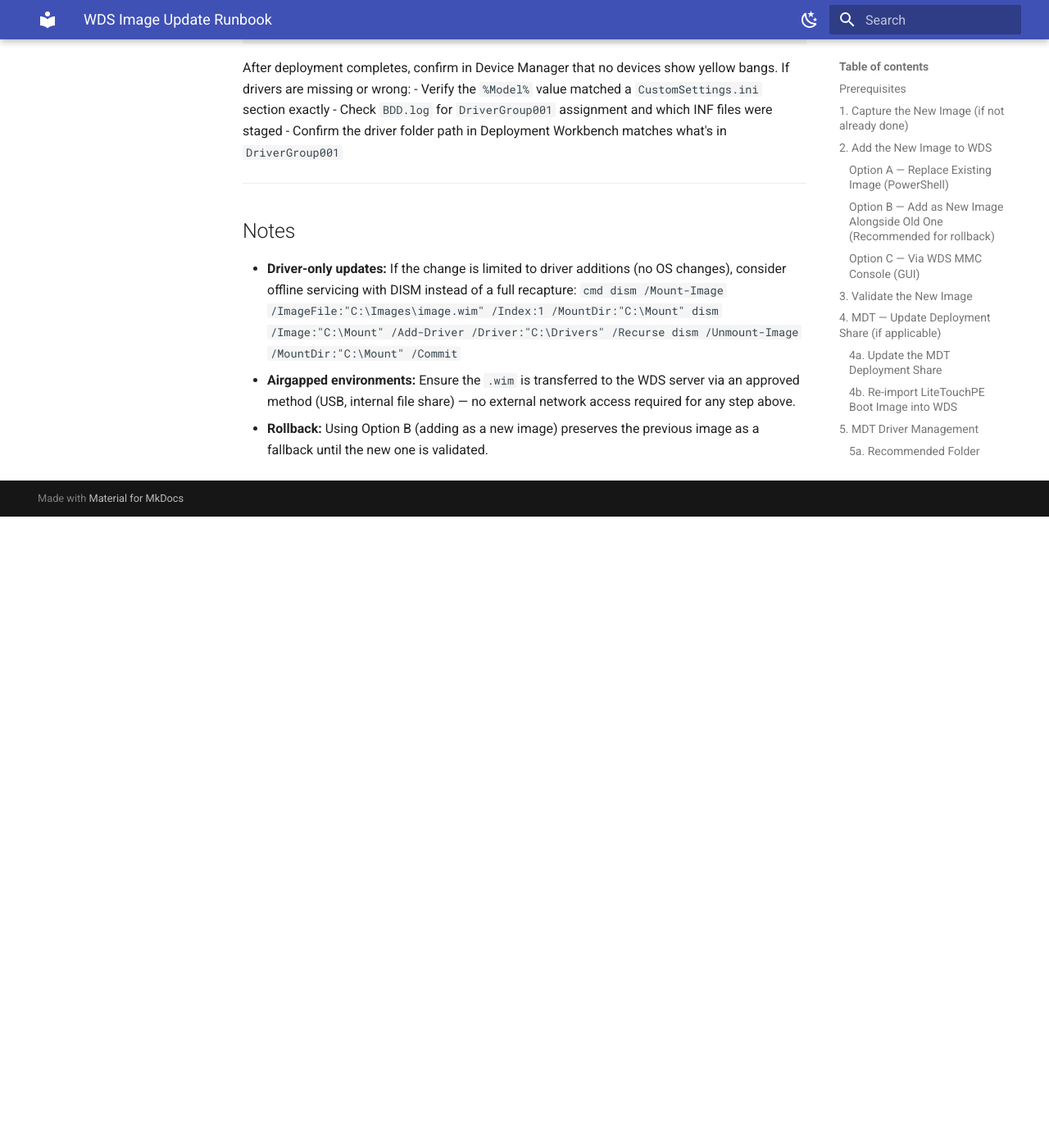
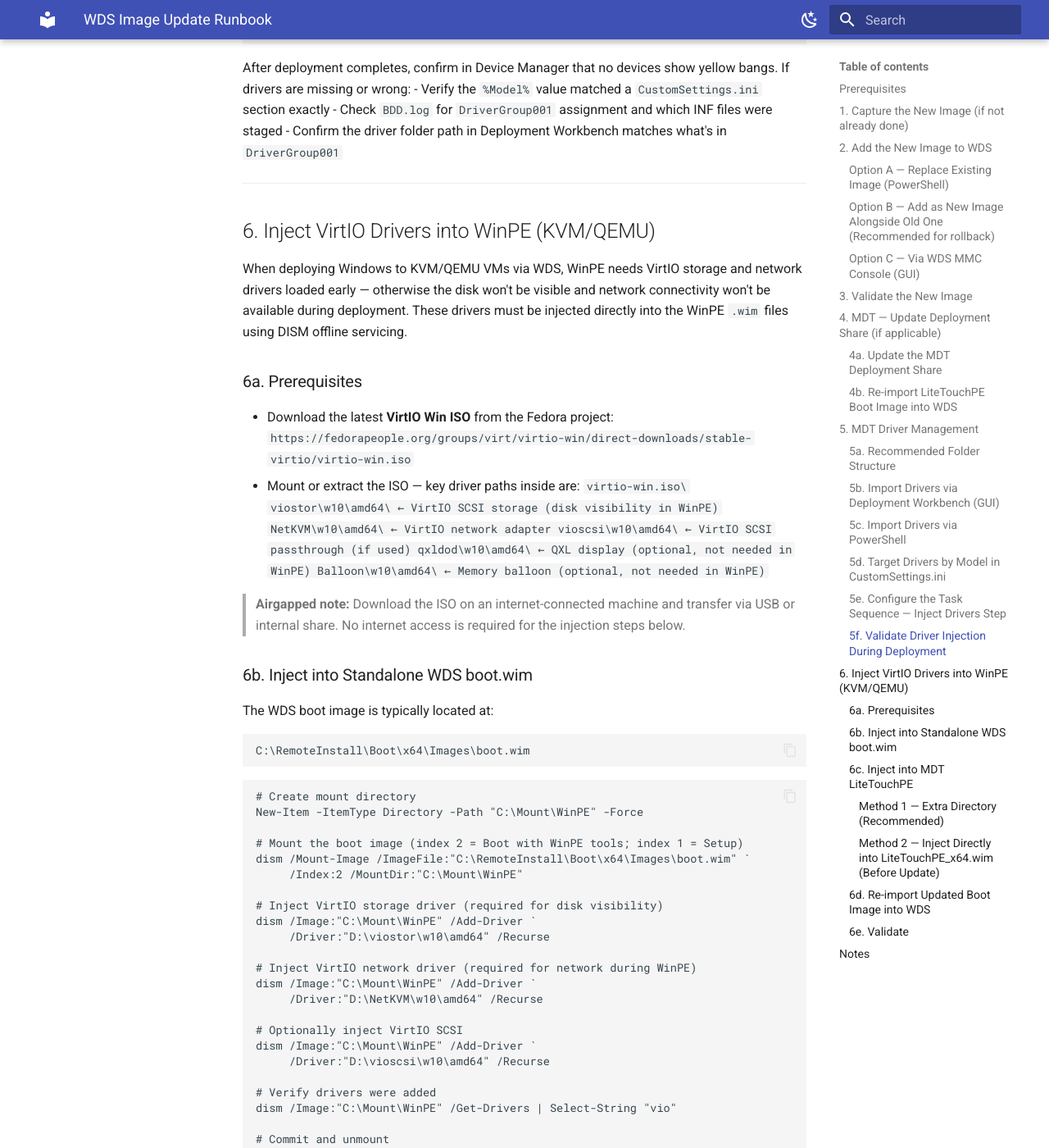
Before and after one commit to uceleke/FTL-HowTos, an MkDocs documentation site: the page built from docs/Windows/WDS/wds-update.md, in a window 1280 px wide and 1400 px high, scrolled down 4571 px. Shown: the whole window at 82% size. Built offline with MkDocs 1.6.1 and Material for MkDocs 9.7.7, drawn with Linux system fonts in a browser that asks for light colours; before the commit the page ends 5201 px from its top, so only the background shows below that; some of the changed text lies outside the part shown.

Commit message:
Update wds-update.md

````diff
--- a/docs/Windows/WDS/wds-update.md
+++ b/docs/Windows/WDS/wds-update.md
@@ -195,6 +195,159 @@ After deployment completes, confirm in Device Manager that no devices show yello
 
 ---
 
+## 6. Inject VirtIO Drivers into WinPE (KVM/QEMU)
+
+When deploying Windows to KVM/QEMU VMs via WDS, WinPE needs VirtIO storage and network drivers loaded early — otherwise the disk won't be visible and network connectivity won't be available during deployment. These drivers must be injected directly into the WinPE `.wim` files using DISM offline servicing.
+
+### 6a. Prerequisites
+
+- Download the latest **VirtIO Win ISO** from the Fedora project:
+  `https://fedorapeople.org/groups/virt/virtio-win/direct-downloads/stable-virtio/virtio-win.iso`
+- Mount or extract the ISO — key driver paths inside are:
+  ```
+  virtio-win.iso\
+    viostor\w10\amd64\     ← VirtIO SCSI storage (disk visibility in WinPE)
+    NetKVM\w10\amd64\      ← VirtIO network adapter
+    vioscsi\w10\amd64\     ← VirtIO SCSI passthrough (if used)
+    qxldod\w10\amd64\      ← QXL display (optional, not needed in WinPE)
+    Balloon\w10\amd64\     ← Memory balloon (optional, not needed in WinPE)
+  ```
+
+> **Airgapped note:** Download the ISO on an internet-connected machine and transfer via USB or internal share. No internet access is required for the injection steps below.
+
+### 6b. Inject into Standalone WDS boot.wim
+
+The WDS boot image is typically located at:
+```
+C:\RemoteInstall\Boot\x64\Images\boot.wim
+```
+
+```powershell
+# Create mount directory
+New-Item -ItemType Directory -Path "C:\Mount\WinPE" -Force
+
+# Mount the boot image (index 2 = Boot with WinPE tools; index 1 = Setup)
+dism /Mount-Image /ImageFile:"C:\RemoteInstall\Boot\x64\Images\boot.wim" `
+     /Index:2 /MountDir:"C:\Mount\WinPE"
+
+# Inject VirtIO storage driver (required for disk visibility)
+dism /Image:"C:\Mount\WinPE" /Add-Driver `
+     /Driver:"D:\viostor\w10\amd64" /Recurse
+
+# Inject VirtIO network driver (required for network during WinPE)
+dism /Image:"C:\Mount\WinPE" /Add-Driver `
+     /Driver:"D:\NetKVM\w10\amd64" /Recurse
+
+# Optionally inject VirtIO SCSI
+dism /Image:"C:\Mount\WinPE" /Add-Driver `
+     /Driver:"D:\vioscsi\w10\amd64" /Recurse
+
+# Verify drivers were added
+dism /Image:"C:\Mount\WinPE" /Get-Drivers | Select-String "vio"
+
+# Commit and unmount
+dism /Unmount-Image /MountDir:"C:\Mount\WinPE" /Commit
+```
+
+> **Index note:** WDS `boot.wim` typically has two indices. Index 1 is the minimal WinPE used during setup; Index 2 is the full boot environment. Inject into both if unsure:
+> ```powershell
+> dism /Get-ImageInfo /ImageFile:"C:\RemoteInstall\Boot\x64\Images\boot.wim"
+> ```
+
+### 6c. Inject into MDT LiteTouchPE
+
+MDT regenerates `LiteTouchPE_x64.wim` every time you run **Update Deployment Share** — so drivers injected directly into the `.wim` will be overwritten. Instead, add VirtIO drivers to MDT's **Extra Files** or **Selection Profiles** so they are baked in automatically on each regeneration.
+
+#### Method 1 — Extra Directory (Recommended)
+
+Copy VirtIO drivers into the deployment share's `ExtraFiles` folder structure so MDT includes them in every WinPE build:
+
+```powershell
+# Create driver staging path under ExtraFiles
+$extraPath = "\\<MDTShare>\DeploymentShare$\ExtraFiles\Windows\System32\drivers"
+New-Item -ItemType Directory -Path $extraPath -Force
+
+# Copy VirtIO driver files (.sys and .inf) into ExtraFiles
+Copy-Item "D:\viostor\w10\amd64\*" -Destination $extraPath
+Copy-Item "D:\NetKVM\w10\amd64\*" -Destination $extraPath
+```
+
+Then update the deployment share to regenerate LiteTouchPE with the extra files included:
+
+```powershell
+Update-MDTDeploymentShare -Path "DS001:" -Force -Verbose
+```
+
+#### Method 2 — Inject Directly into LiteTouchPE_x64.wim (Before Update)
+
+If you need immediate injection without regenerating the full deployment share:
+
+```powershell
+New-Item -ItemType Directory -Path "C:\Mount\LiteTouchPE" -Force
+
+dism /Mount-Image /ImageFile:"\\<MDTShare>\DeploymentShare$\Boot\LiteTouchPE_x64.wim" `
+     /Index:1 /MountDir:"C:\Mount\LiteTouchPE"
+
+dism /Image:"C:\Mount\LiteTouchPE" /Add-Driver `
+     /Driver:"D:\viostor\w10\amd64" /Recurse
+
+dism /Image:"C:\Mount\LiteTouchPE" /Add-Driver `
+     /Driver:"D:\NetKVM\w10\amd64" /Recurse
+
+dism /Unmount-Image /MountDir:"C:\Mount\LiteTouchPE" /Commit
+```
+
+> **Warning:** This change will be overwritten next time you run `Update-MDTDeploymentShare`. Use Method 1 for a persistent solution.
+
+### 6d. Re-import Updated Boot Image into WDS
+
+After modifying either boot image, re-import it into WDS:
+
+**For standalone boot.wim** — WDS uses it in-place from `C:\RemoteInstall\Boot\x64\Images\`, so no re-import is needed after committing the DISM changes. Restart the WDS service to ensure the updated image is served:
+
+```powershell
+Restart-Service WDSServer
+```
+
+**For MDT LiteTouchPE** — re-import into WDS after regenerating:
+
+1. Open **Windows Deployment Services** console
+2. Right-click **Boot Images** → **Replace Image**
+3. Browse to `\\<MDTShare>\DeploymentShare$\Boot\LiteTouchPE_x64.wim`
+4. Follow the wizard to replace the existing boot image
+
+Or via PowerShell:
+
+```powershell
+# Remove old boot image
+Remove-WdsBootImage -Architecture x64 -ImageName "LiteTouchPE_x64"
+
+# Import updated image
+Import-WdsBootImage -Path "\\<MDTShare>\DeploymentShare$\Boot\LiteTouchPE_x64.wim" `
+    -NewImageName "LiteTouchPE_x64" -SkipVerify
+```
+
+### 6e. Validate
+
+1. PXE boot a KVM/QEMU VM — confirm WinPE boots without hanging at disk/network detection
+2. In WinPE command prompt, verify drivers loaded:
+   ```cmd
+   drvload X:\Windows\System32\drivers\viostor.sys
+   wpeutil waitfornetwork
+   ```
+3. Confirm the virtual disk is visible in `diskpart`:
+   ```cmd
+   diskpart
+   list disk
+   ```
+4. Confirm network is available:
+   ```cmd
+   ipconfig
+   ping <MDT server IP>
+   ```
+
+---
+
 ## Notes
 
 - **Driver-only updates:** If the change is limited to driver additions (no OS changes), consider offline servicing with DISM instead of a full recapture:
````
